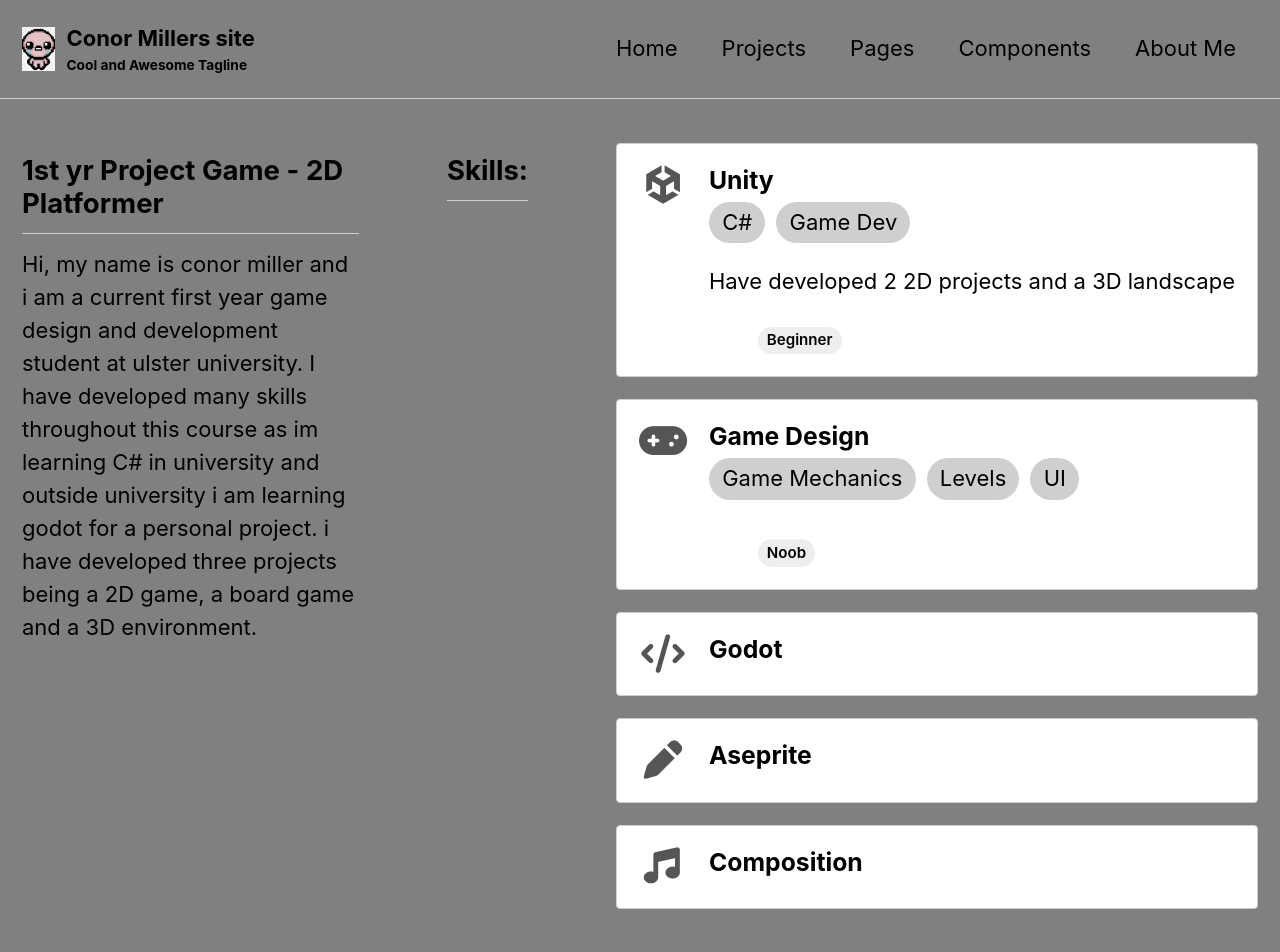
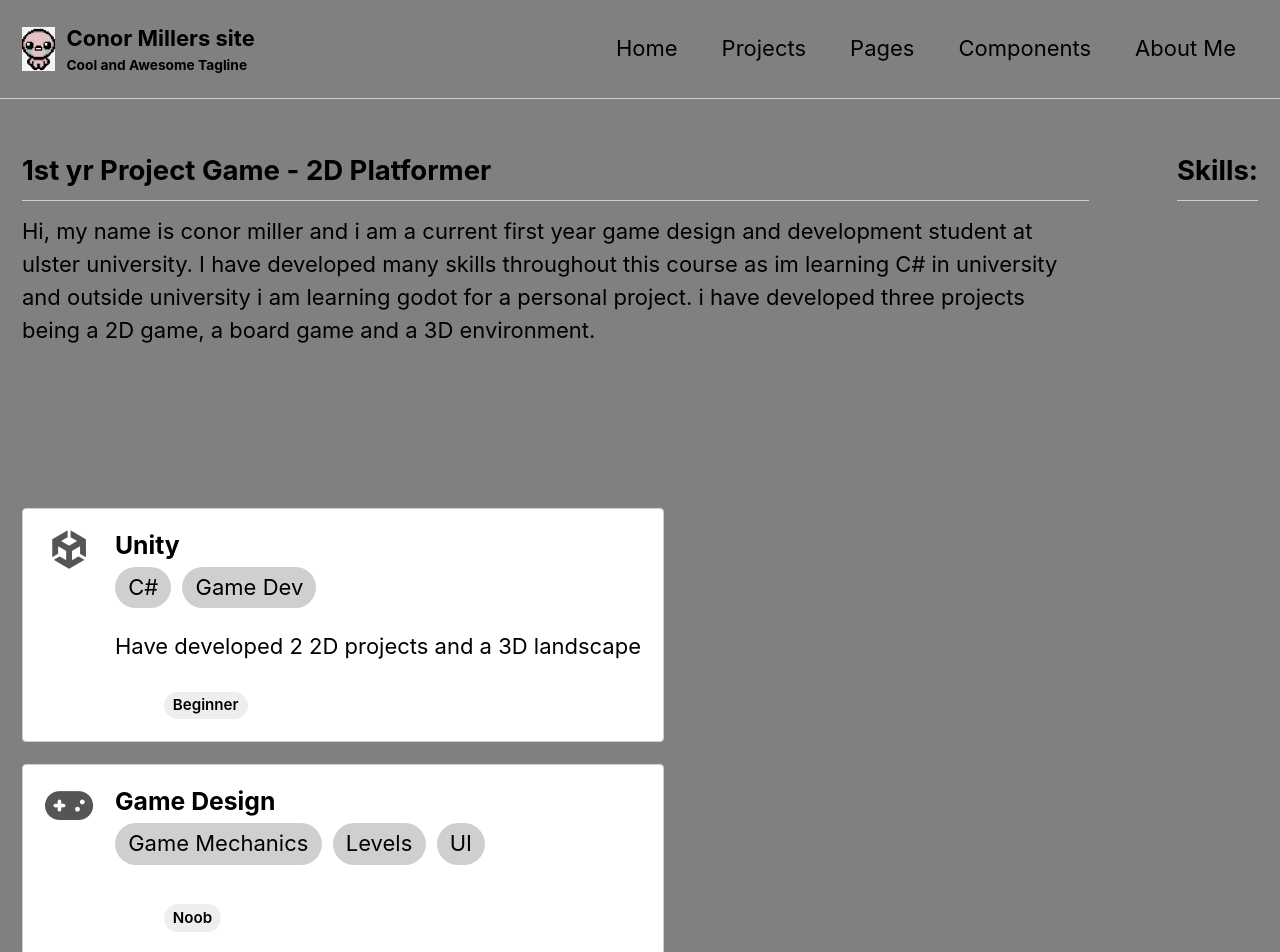
Before and after one commit to Conor-Miller9276/Conor-Miller9276.github.io, a Jekyll site: the page built from _pages/about-me.md, in a window 1280 px wide. Shown: the top 952 px of the page. Built offline with Jekyll 4.4.1, drawn with Linux system fonts in a browser that asks for light colours.

Commit message:
Update about-me.md

```diff
--- a/_pages/about-me.md
+++ b/_pages/about-me.md
@@ -25,7 +25,7 @@ skills:
 
 <div style="display:flex; flex-wrap:wrap; gap:4rem; align-items:flex-start;">
 <!-- LEFT: text content -->
-<div style="flex:1 1 100px; min-width:300px;">
+<div style="flex:1 1 100px; min-width:350px;">
 <h2>1st yr Project Game - 2D Platformer</h2>
 <p>
 Hi, my name is conor miller and i am a current first year game design and development student at ulster university. I have developed many skills throughout this course as im learning C# in university and outside university i am learning godot for a personal project. i have developed three projects being a 2D game, a board game and a 3D environment.
```
